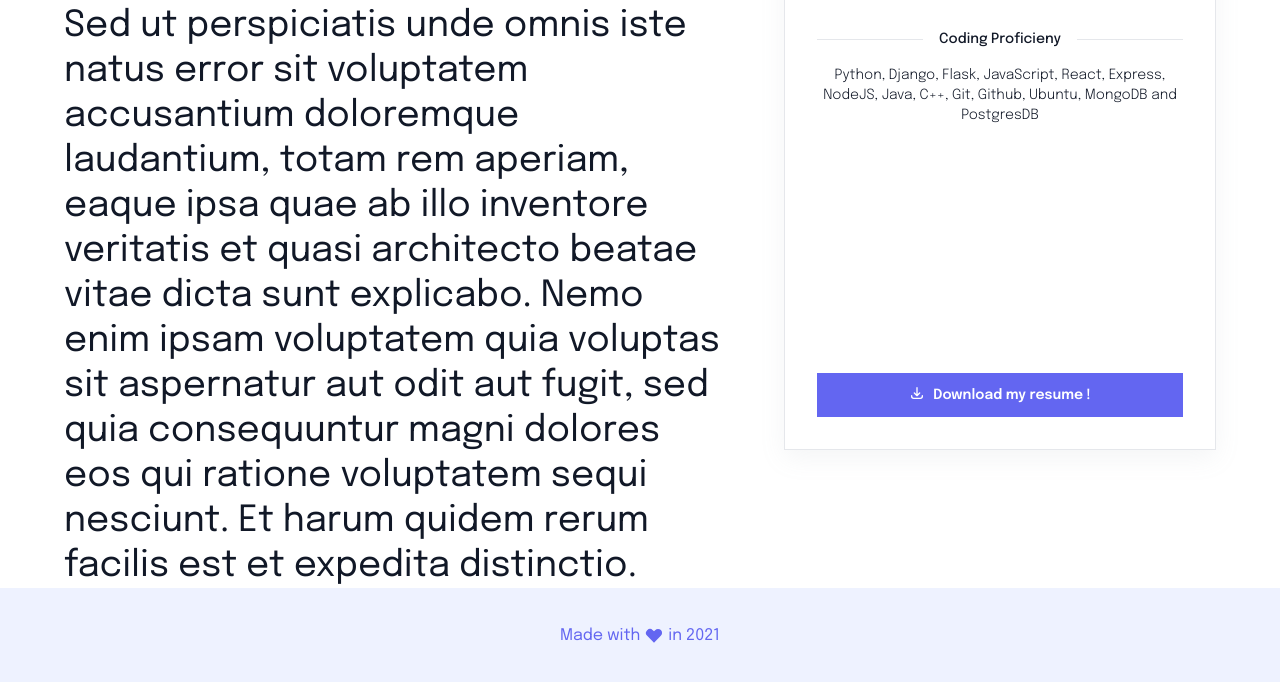
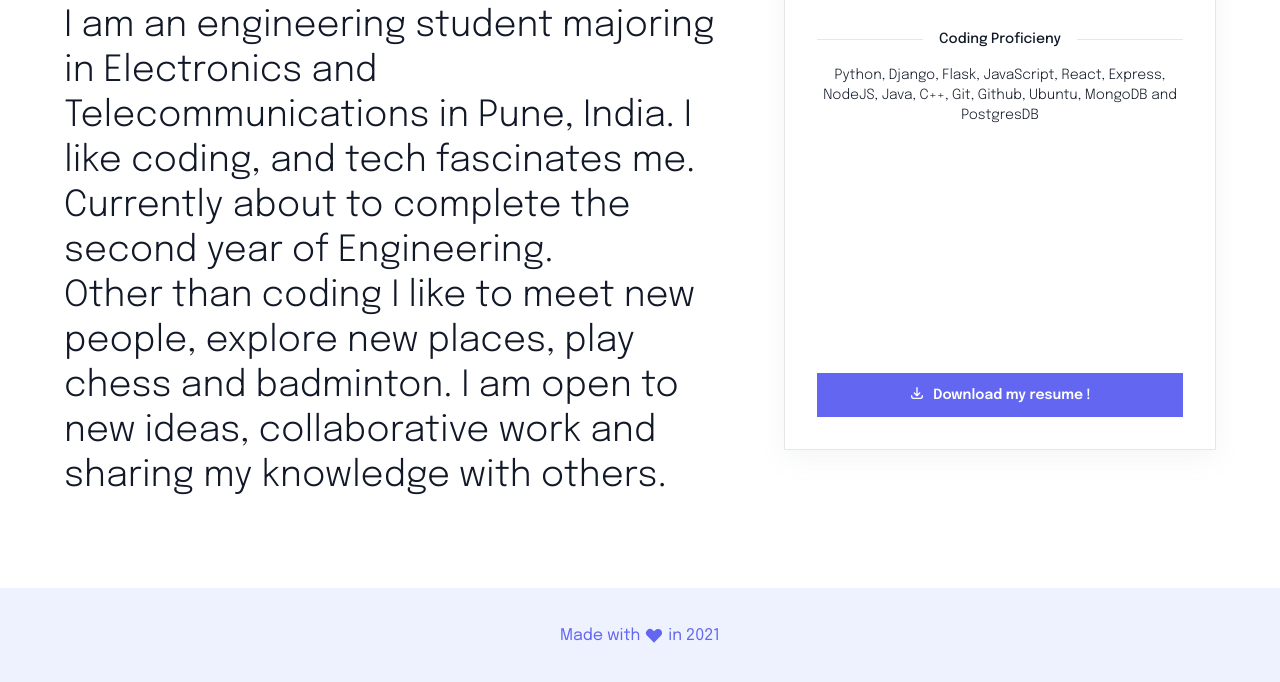
Before and after one commit to s4rvessh04/portfolio-website, a Gatsby site: page /about in a window 1280 px wide. Shown: the part 212-894 px from the top of the page. Built offline with nearby package versions, Linux system fonts and the light colour scheme; Gatsby itself is replaced by a stand-in of ours.

Commit message:
Updated about paragraph

```diff
--- a/src/pages/about.jsx
+++ b/src/pages/about.jsx
@@ -11,14 +11,16 @@ function About() {
             About me
           </h2>
           <p
-            className="md:leading-45px leading-8 md:text-4xl text-2xl"
+            className="md:leading-45px leading-8 md:text-4xl text-2xl font-light"
             data-testid="hero-paragraph"
           >
-            Sed ut perspiciatis unde omnis iste natus error sit voluptatem accusantium doloremque
-            laudantium, totam rem aperiam, eaque ipsa quae ab illo inventore veritatis et quasi
-            architecto beatae vitae dicta sunt explicabo. Nemo enim ipsam voluptatem quia voluptas
-            sit aspernatur aut odit aut fugit, sed quia consequuntur magni dolores eos qui ratione
-            voluptatem sequi nesciunt. Et harum quidem rerum facilis est et expedita distinctio.
+            I am an engineering student majoring in Electronics and Telecommunications in Pune,
+            India. I like coding, and tech fascinates me. Currently about to complete the second
+            year of Engineering.
+            <br />
+            Other than coding I like to meet new people, explore new places, play chess and
+            badminton. I am open to new ideas, collaborative work and sharing my knowledge with
+            others.
           </p>
         </div>
         <div
```
